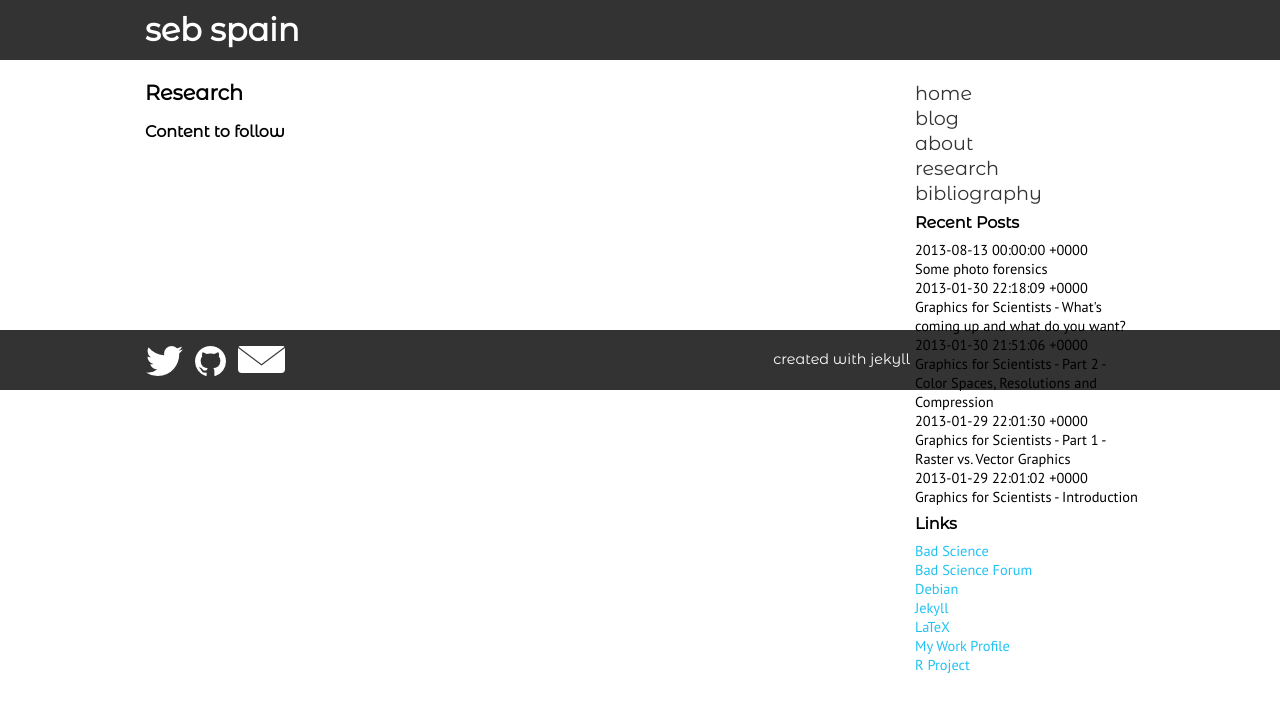
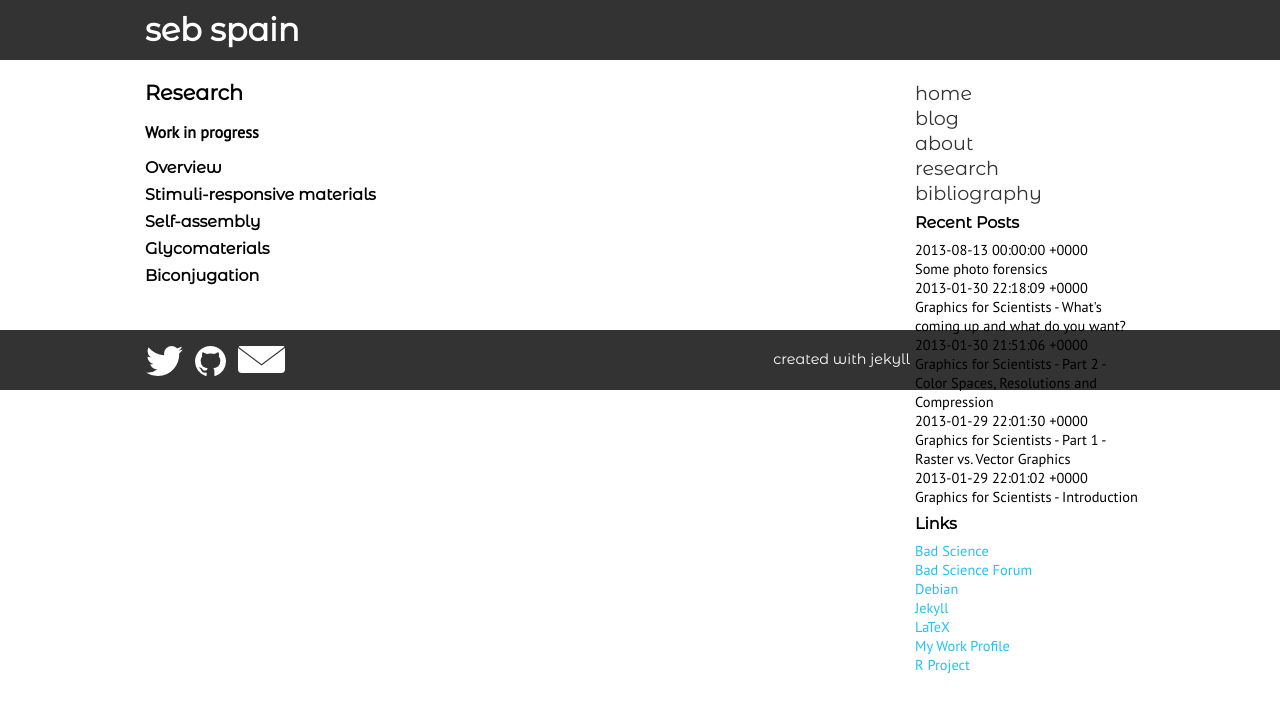
Before and after one commit to sebspain/sebspain.github.io, a Jekyll site: the page built from research/index.md, in a window 1280 px wide. Shown: the top 712 px of the page. Built offline with Jekyll 4.4.1, drawn with Linux system fonts in a browser that asks for light colours; Markdown is read by kramdown in place of the engine named in the settings.

Commit message:
minor edits

```diff
--- a/research/index.md
+++ b/research/index.md
@@ -2,5 +2,14 @@
 layout: page
 title: Research
 ---
+**Work in progress**
 
-###Content to follow
+### Overview ###
+
+### Stimuli-responsive materials ###
+
+### Self-assembly ###
+
+### Glycomaterials ###
+
+### Biconjugation ###
```
